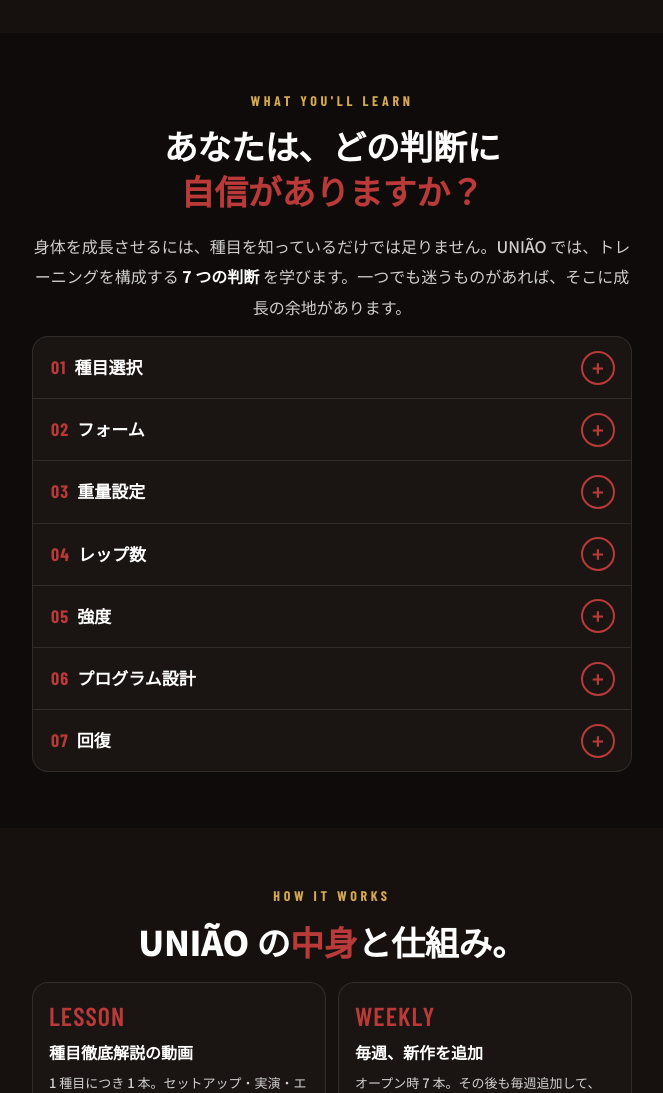
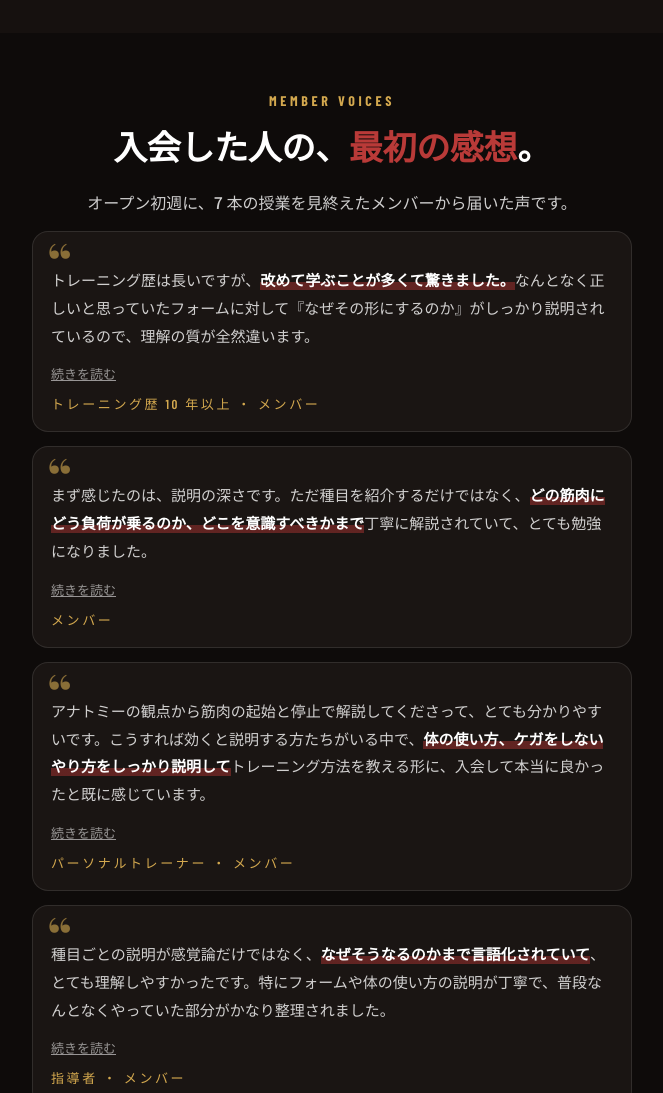
Before and after one commit to BestCars254/Fukai-Felipe-Comunity, a plain HTML site: page ad.html in a window 1280 px wide. Shown: the part 2760-3853 px from the top of the page, without its empty margins (308-971 px from the left). Drawn offline with nearby package versions, Linux system fonts and the light colour scheme.

Commit message:
Ad LP: member voices section
Co-Authored-By: Claude Fable 5.1 <noreply@anthropic.com>
Claude-Session: https://claude.ai/code/session_01HRty6kL8VRnpLHHHzSF3iS

```diff
--- a/ad.html
+++ b/ad.html
@@ -92,6 +92,18 @@ body { margin: 0; background: var(--bg); color: var(--ink); font-family: 'Noto S
 .chk.gold li::before { border-color: var(--gold); color: var(--gold); }
 .note { background: rgba(212,169,79,.08); border: 1px solid rgba(212,169,79,.35); border-radius: 10px; padding: 12px 14px; font-size: 14px; color: var(--ink-2); margin: 16px 0 0; }
 .note b { color: var(--gold); }
+
+/* reviews */
+.rev { display: grid; gap: 14px; }
+.rev blockquote { margin: 0; background: var(--card); border: 1px solid var(--line); border-radius: 16px; padding: 20px 18px 16px; position: relative; }
+.rev blockquote::before { content: "“"; position: absolute; left: 14px; top: 2px; font-family: 'Playfair Display', serif; font-size: 54px; line-height: 1; color: var(--gold); opacity: .6; }
+.rev p { margin: 0 0 10px; font-size: 15px; line-height: 1.85; color: var(--ink-2); padding-top: 14px; }
+.rev p b { color: #fff; font-weight: 900; background: linear-gradient(transparent 60%, rgba(156,48,46,.55) 60%); }
+.rev footer { font-family: 'Barlow Condensed', sans-serif; font-size: 13px; letter-spacing: .2em; color: var(--gold); }
+.rev .more { display: none; }
+.rev blockquote.open .more { display: inline; }
+.rev button { background: none; border: 0; color: var(--ink-3); font: inherit; font-size: 13px; padding: 0; cursor: pointer; text-decoration: underline; margin-bottom: 8px; }
+.rev blockquote.open button { display: none; }
 
 /* curriculum accordion */
 .acc { border: 1px solid var(--line); border-radius: 16px; overflow: hidden; background: var(--card); }
@@ -241,6 +253,20 @@ fbq('track', 'ViewContent', {content_name: 'uniao-ad-lp'});
     <p class="note"><b>オープン時に公開した 7 本のうちの 1 本です。</b> 残り 6 本（背中 4 本・腕 1 本・アクティベーション）は、入会した日からすべて見られます。</p>
   </div>
   <div style="margin-top:22px"><a class="btn" href="#price" data-track="ToPrice">UNIÃO の内容・料金を見る<i>↓</i></a></div>
+</div></section>
+
+<!-- reviews -->
+<section class="s" id="voice"><div class="w">
+  <p class="eyebrow pc">MEMBER VOICES</p>
+  <h2 class="h2">入会した人の、<em>最初の感想</em>。</h2>
+  <p class="p pc">オープン初週に、7 本の授業を見終えたメンバーから届いた声です。</p>
+  <div class="rev">
+    <blockquote><p>トレーニング歴は長いですが、<b>改めて学ぶことが多くて驚きました。</b>なんとなく正しいと思っていたフォームに対して『なぜその形にするのか』がしっかり説明されているので、理解の質が全然違います。<span class="more"> 感覚だけに頼らず、身体の構造や動きから落とし込んで説明してくれるので、かなり納得しながら見られました。実際に動画の内容を意識して取り組むだけで、普段のトレーニングの集中度も変わってきたと思います。</span></p><button type="button">続きを読む</button><footer>トレーニング歴 10 年以上 ・ メンバー</footer></blockquote>
+    <blockquote><p>まず感じたのは、説明の深さです。ただ種目を紹介するだけではなく、<b>どの筋肉にどう負荷が乗るのか、どこを意識すべきかまで</b>丁寧に解説されていて、とても勉強になりました。<span class="more"> 動画を見たあとに実際にトレーニングしてみると、今までよりも狙いたい部位に集中しやすくなった感覚があります。自己流でやるより圧倒的に質が上がると思います。</span></p><button type="button">続きを読む</button><footer>メンバー</footer></blockquote>
+    <blockquote><p>アナトミーの観点から筋肉の起始と停止で解説してくださって、とても分かりやすいです。こうすれば効くと説明する方たちがいる中で、<b>体の使い方、ケガをしないやり方をしっかり説明して</b>トレーニング方法を教える形に、入会して本当に良かったと既に感じています。<span class="more"> 自分のトレーニングのクオリティが上がる事間違いなしです。</span></p><button type="button">続きを読む</button><footer>パーソナルトレーナー ・ メンバー</footer></blockquote>
+    <blockquote><p>種目ごとの説明が感覚論だけではなく、<b>なぜそうなるのかまで言語化されていて</b>、とても理解しやすかったです。特にフォームや体の使い方の説明が丁寧で、普段なんとなくやっていた部分がかなり整理されました。<span class="more"> 自分でトレーニングする時にも活かせますし、指導する立場としても伝え方の勉強になります。内容に納得感があって、入って良かったと感じています。</span></p><button type="button">続きを読む</button><footer>指導者 ・ メンバー</footer></blockquote>
+  </div>
+  <p class="cta-note">※ 個人の感想です。メンバーからのメッセージを、本人の了承のもと掲載しています。</p>
 </div></section>
 
 <!-- 03 seven decisions -->
@@ -426,13 +452,15 @@ fbq('track', 'ViewContent', {content_name: 'uniao-ad-lp'});
     });
   });
 
+  document.querySelectorAll('.rev button').forEach(function (b) { b.addEventListener('click', function () { b.closest('blockquote').classList.add('open'); track('ReviewExpand'); }); });
+
   /* ---------- section reach ---------- */
   var reached = {};
   if ('IntersectionObserver' in window) {
     var io = new IntersectionObserver(function (es) {
       es.forEach(function (e) { if (e.isIntersecting && !reached[e.target.id]) { reached[e.target.id] = 1; track('Reach_' + e.target.id); } });
     }, { threshold: 0.3 });
-    ['lesson', 'seven', 'price'].forEach(function (id) { var el = document.getElementById(id); if (el) io.observe(el); });
+    ['lesson', 'voice', 'seven', 'price'].forEach(function (id) { var el = document.getElementById(id); if (el) io.observe(el); });
   }
 
   /* ---------- video: YouTube IFrame API, no autoplay, progress tracking ---------- */
```
